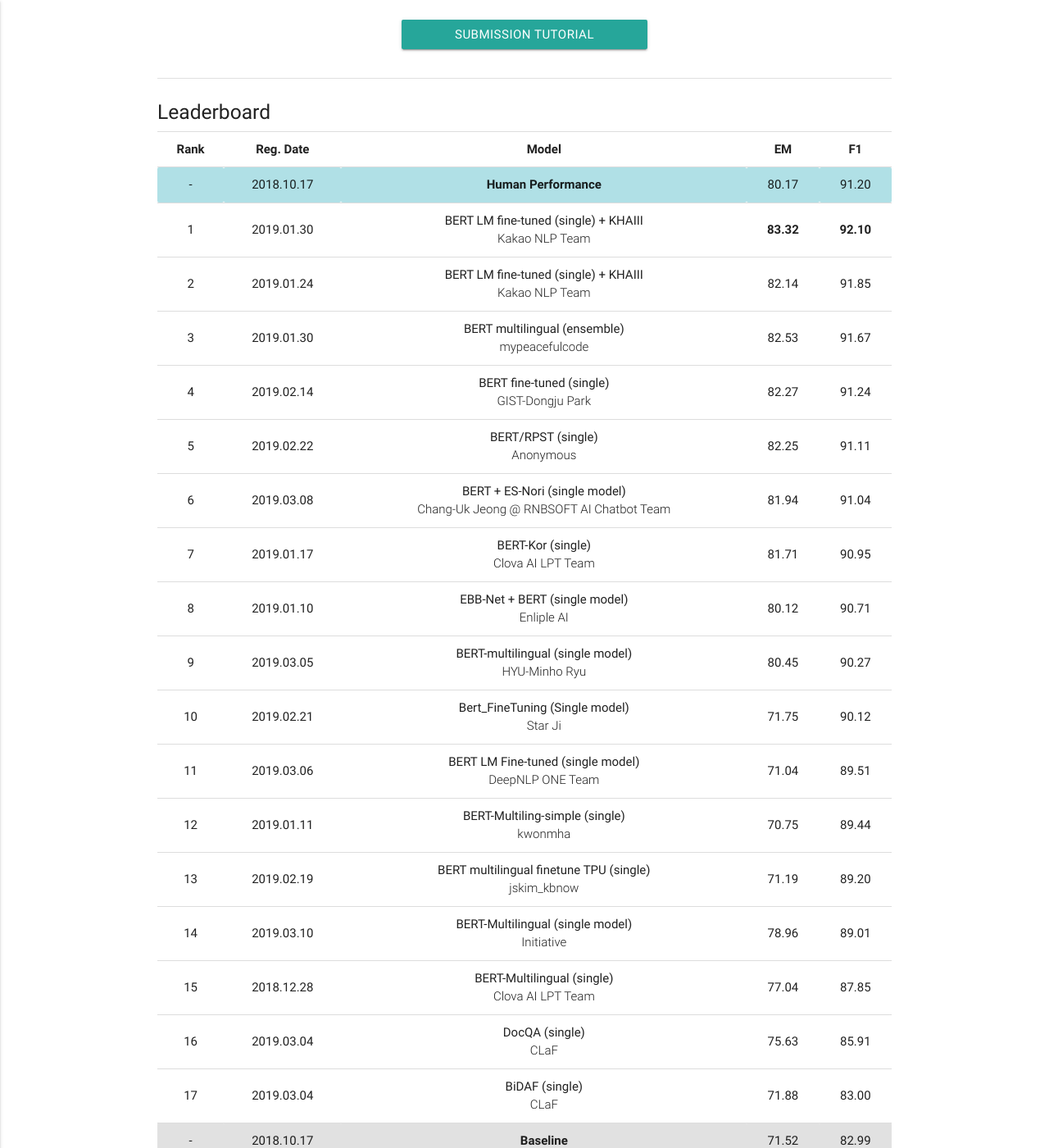
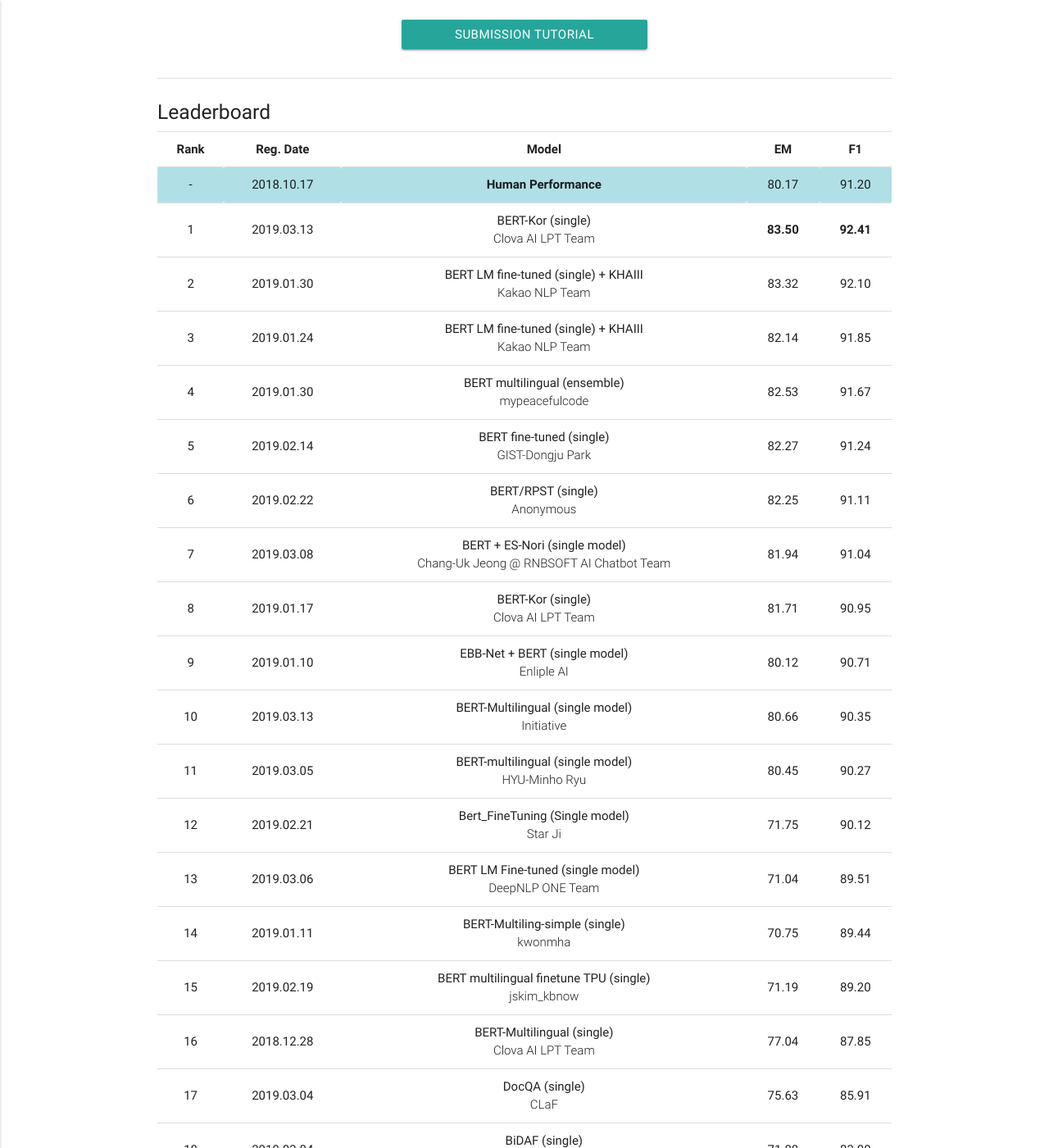
Before and after one commit to korquad/korquad.github.io, a Jekyll site: the page built from category/index_english.html, in a window 1280 px wide and 1400 px high, scrolled down 1706 px. Shown: the whole window at 82% size. Built offline with Jekyll 4.4.1, drawn with Linux system fonts in a browser that asks for light colours.

Commit message:
19/03/14 leaderboard updated (LHJ)

```diff
--- a/category/index_english.html
+++ b/category/index_english.html
@@ -219,15 +219,24 @@ style="width:300px">Submission Tutorial</a>
                     </tr>
                     <tr>
                       <td>1</td>
+                      <td>2019.03.13</td>
+                      <td>BERT-Kor (single)
+                        <p class="light">Clova AI LPT Team</p>
+                      </td>
+                      <td><b>83.50</b></td>
+                      <td><b>92.41</b></td>
+                    </tr>
+                    <tr>
+                      <td>2</td>
                       <td>2019.01.30</td>
                       <td>BERT LM fine-tuned (single) + KHAIII
                         <p class="light">Kakao NLP Team</p>
                       </td>
-                      <td><b>83.32</b></td>
-                      <td><b>92.10</b></td>
+                      <td>83.32</td>
+                      <td>92.10</td>
                     </tr>
                     <tr>
-                      <td>2</td>
+                      <td>3</td>
                       <td>2019.01.24</td>
                       <td>BERT LM fine-tuned (single) + KHAIII
                         <p class="light">Kakao NLP Team</p>
@@ -290,7 +299,16 @@ style="width:300px">Submission Tutorial</a>
                       <td>90.71</td>
                     </tr>
                     <tr>
-                      <td>9</td>
+                      <td>10</td>
+                      <td>2019.03.13</td>
+                      <td>BERT-Multilingual (single model)
+                        <p class="light">Initiative</p>
+                      </td>
+                      <td>80.66</td>
+                      <td>90.35</td>
+                    </tr>
+                    <tr>
+                      <td>11</td>
                       <td>2019.03.05</td>
                       <td>BERT-multilingual (single model)
                         <p class="light">HYU-Minho Ryu</p>
@@ -299,7 +317,7 @@ style="width:300px">Submission Tutorial</a>
                       <td>90.27</td>
                     </tr>
                     <tr>
-                      <td>10</td>
+                      <td>12</td>
                       <td>2019.02.21</td>
                       <td>Bert_FineTuning (Single model)
                         <p class="light">Star Ji</p>
@@ -308,7 +326,7 @@ style="width:300px">Submission Tutorial</a>
                       <td>90.12</td>
                     </tr>
                     <tr>
-                      <td>11</td>
+                      <td>13</td>
                       <td>2019.03.06</td>
                       <td>BERT LM Fine-tuned (single model)
                         <p class="light">DeepNLP ONE Team</p>
@@ -335,16 +353,7 @@ style="width:300px">Submission Tutorial</a>
                       <td>89.20</td>
                     </tr>
                     <tr>
-                      <td>14</td>
-                      <td>2019.03.10</td>
-                      <td>BERT-Multilingual (single model)
-                        <p class="light">Initiative</p>
-                      </td>
-                      <td>78.96</td>
-                      <td>89.01</td>
-                    </tr>
-                    <tr>
-                      <td>15</td>
+                      <td>16</td>
                       <td>2018.12.28</td>
                       <td>BERT-Multilingual (single)
                         <p class="light">Clova AI LPT Team</p>
```
Also changed, not shown: other parts of category/index_english.html (+10 -10 lines), _layouts/home.html (+35 -26 lines).
